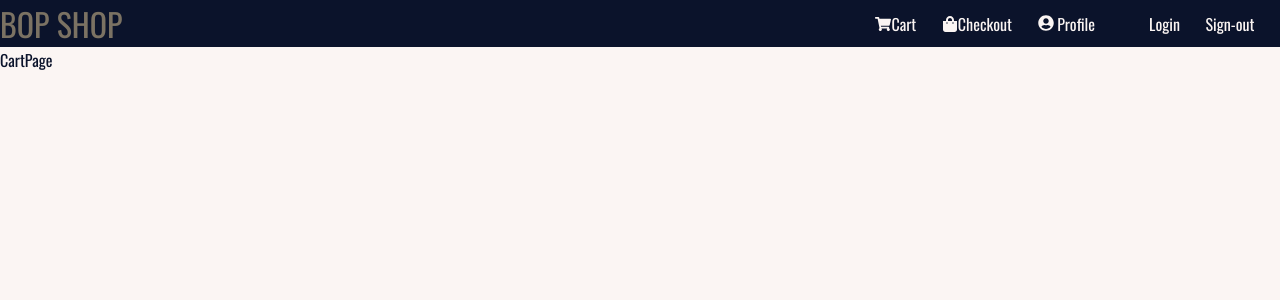
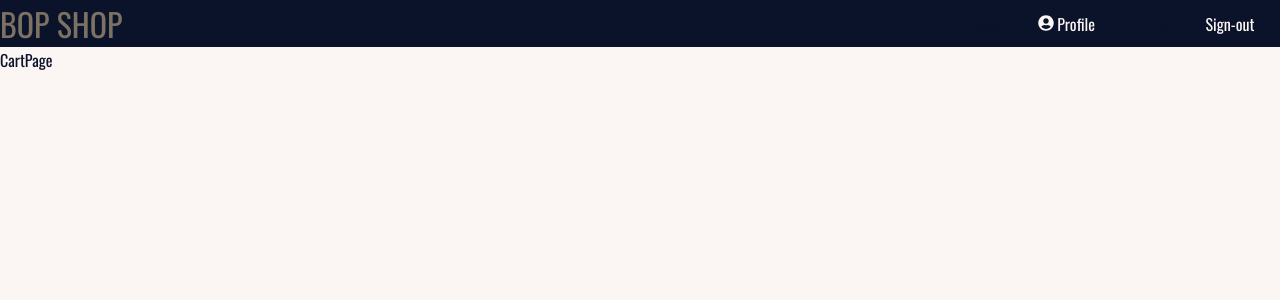
Before and after one commit to Aim4dabush/bop-shop, a React (Create React App) app: page /cart in a window 1280 px wide. Shown: the top 300 px of the page. Built offline with nearby package versions, Linux system fonts and the light colour scheme; no server answers.

Commit message:
added additional classes to Link component

```diff
--- a/src/components/shared/link/Link.js
+++ b/src/components/shared/link/Link.js
@@ -3,9 +3,12 @@
 //styles
 import styles from "./Link.module.scss";
 
-const Link = ({ path, children }) => {
+const Link = ({ children, colorPrimary, path }) => {
   return (
-    <NavLink className={styles.link} to={path}>
+    <NavLink
+      className={`${colorPrimary ? styles.linkPrimary : styles.linkSecondary}`}
+      to={path}
+    >
       {children}
     </NavLink>
   );
--- a/src/components/shared/link/Link.module.scss
+++ b/src/components/shared/link/Link.module.scss
@@ -1,6 +1,6 @@
 @import "../../../SassVariables.scss";
 
-.link {
+.linkPrimary {
   align-items: center;
   background-color: $secondary;
   color: $primary;
@@ -12,3 +12,15 @@
     cursor: pointer;
   }
 }
+
+.linkSecondary {
+  align-items: center;
+  color: $secondary;
+  display: flex;
+  flex-grow: 1;
+
+  &:hover {
+    color: $modal;
+    cursor: pointer;
+  }
+}
```
